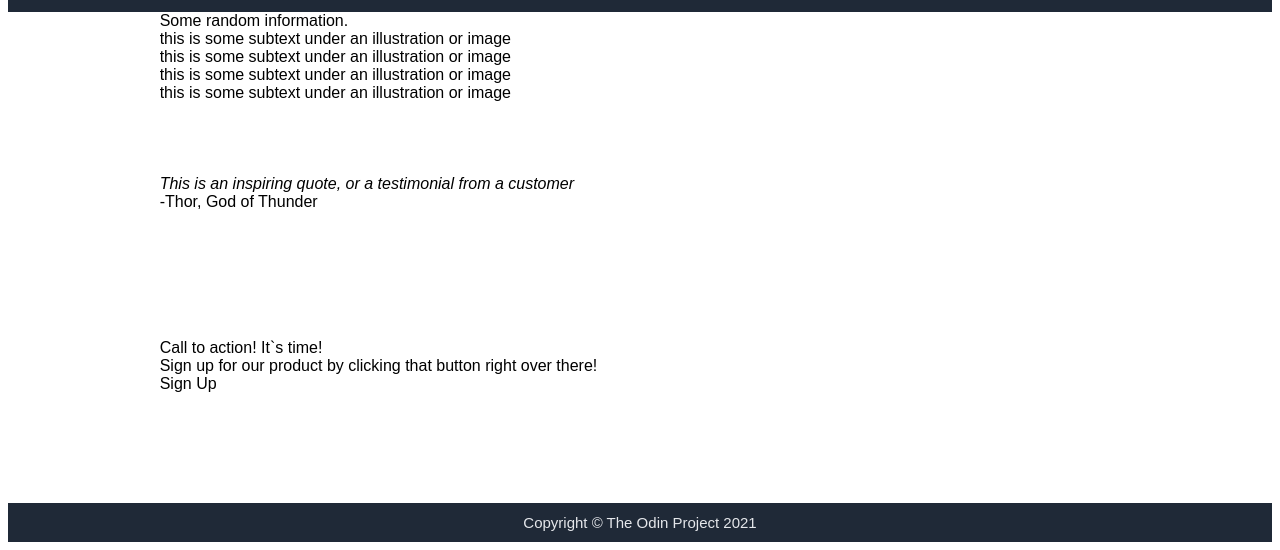
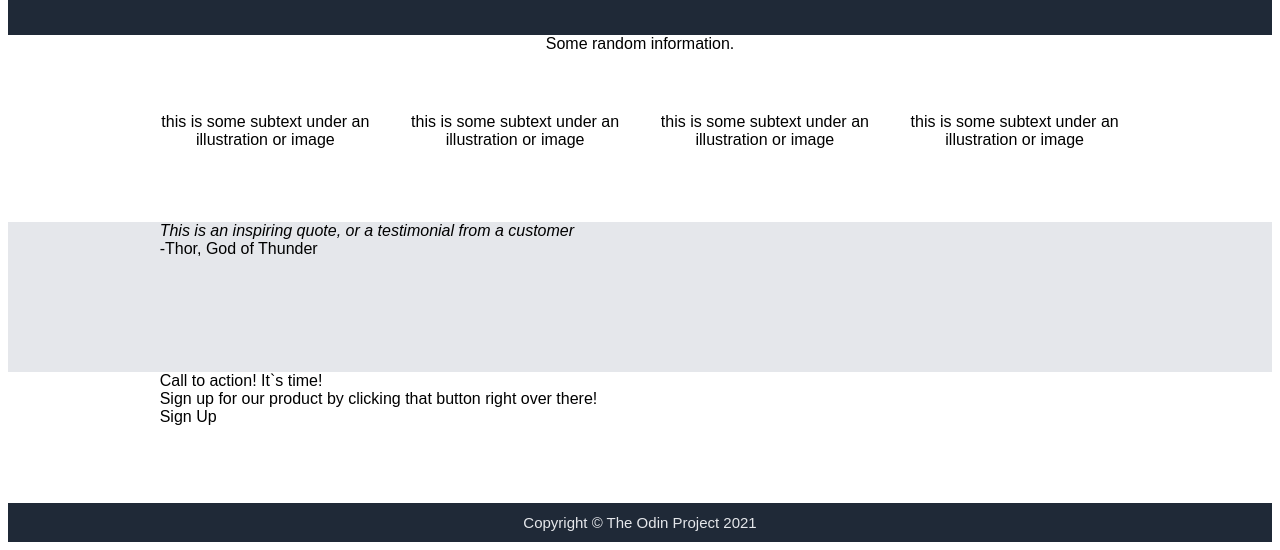
Before and after one commit to sstarrk/landing-page, a plain HTML site: page index.html in a window 1280 px wide. Shown: the part 250-800 px from the top of the page. Drawn offline with Linux system fonts and the light colour scheme.

Commit message:
class third background color, flex for class second

```diff
--- a/style.css
+++ b/style.css
@@ -26,7 +26,7 @@
     padding-left: 0;
     display: flex;
     justify-content: flex-end;
-    gap: 10px;
+    gap: 15px;
 }
 
 li {
@@ -63,15 +63,17 @@
 .second {
     flex: 1;
     padding: 0 12%;
+    text-align: center;
 }
 
 .third {
-    flex: 1;
+    flex: 0.8;
     padding: 0 12%;
+    background-color: #E5E7EB;
 }
 
 .fourth {
-    flex: 1;
+    flex: 0.7;
     padding: 0 12%;
 }
 
@@ -102,3 +104,23 @@
     margin-top: 7px;
     font-weight: bold;
 }
+
+#stext {
+    font-weight: bold;
+    font-size: 26px;
+    margin: 1%
+}
+
+.info {
+    display: flex;
+    height: 150px;
+    flex-shrink: 1;
+    gap: 4%;
+}
+
+.box {
+    border: 2px;
+    border-color: #3882F6;
+    border-radius: 5px;
+    padding: 30px;
+}
```
